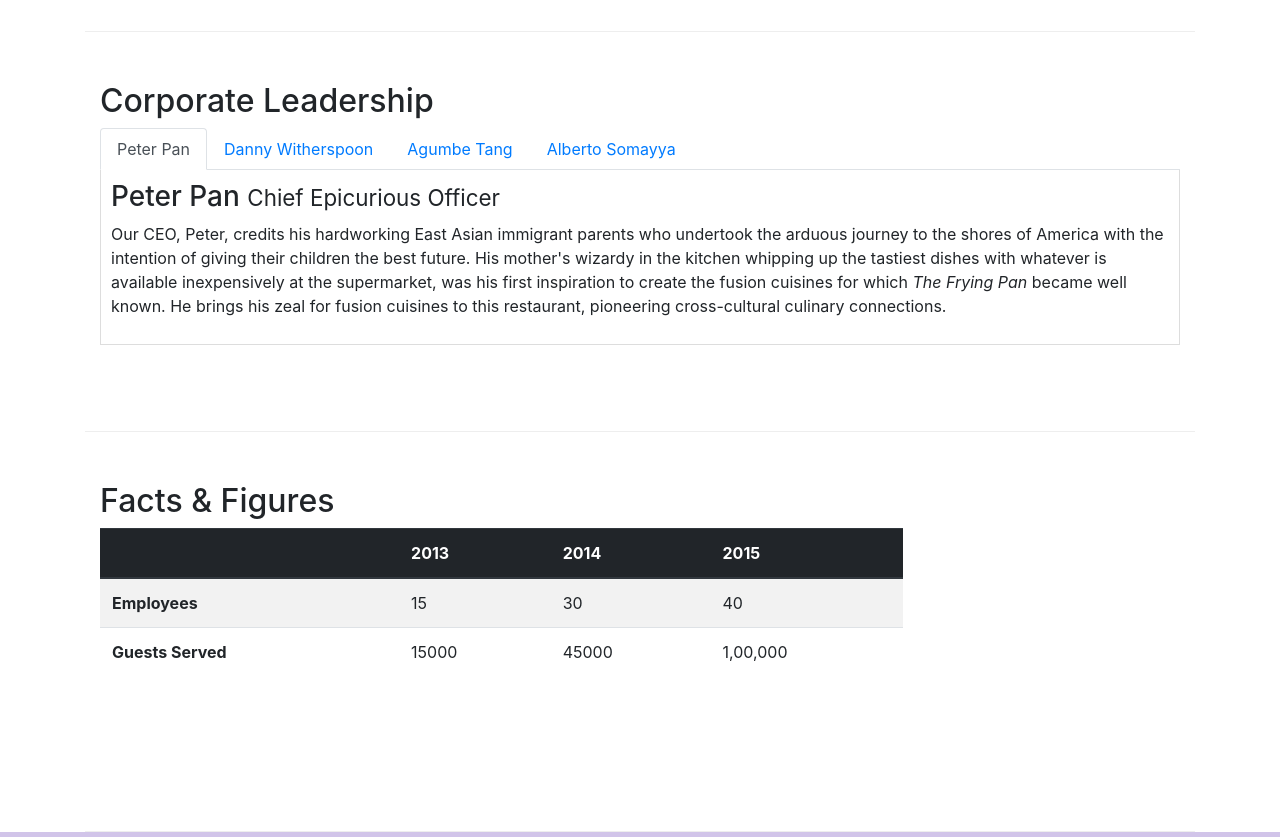
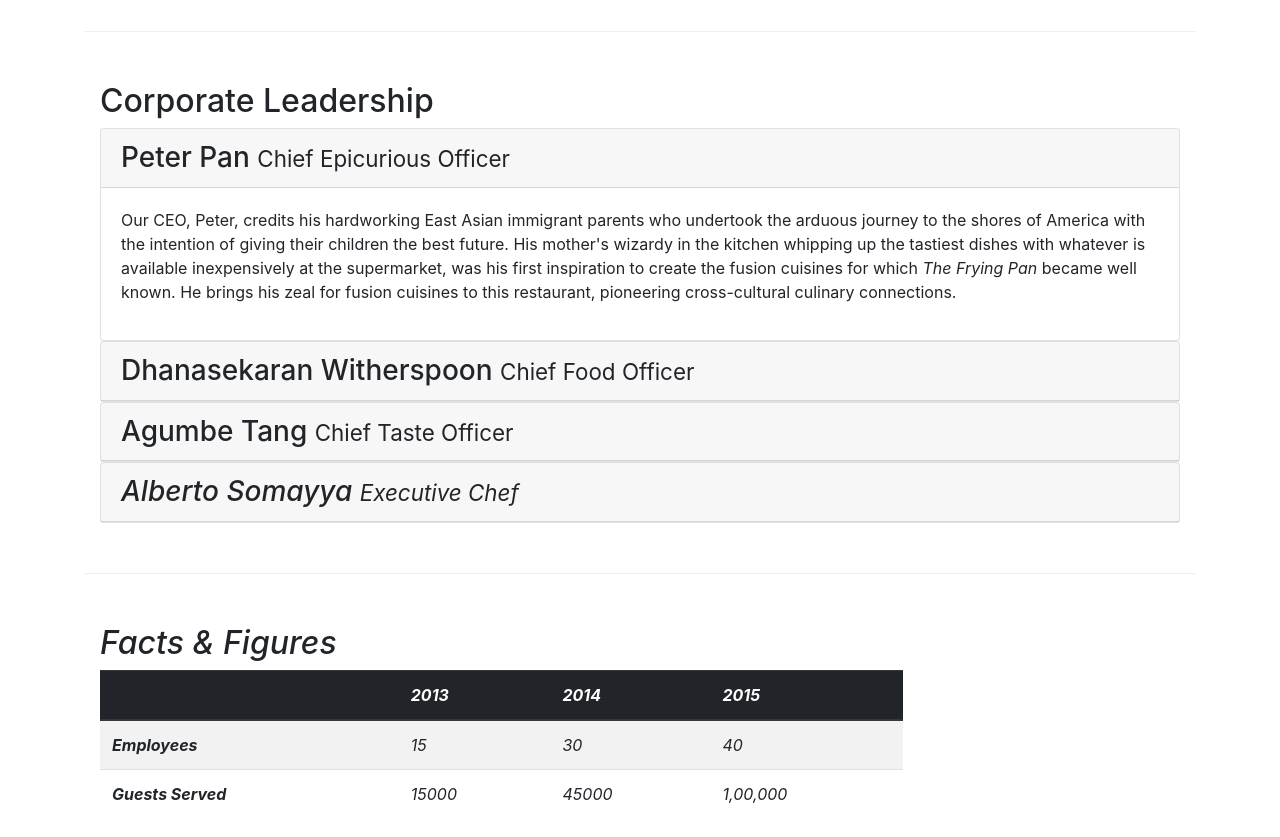
Before and after one commit to ayaam20/git-test, a website: page conFusion/aboutus.html in a window 1280 px wide. Shown: the part 940-1777 px from the top of the page. Drawn offline with nearby package versions, Linux system fonts and the light colour scheme.

Commit message:
Accordian

```diff
--- a/conFusion/aboutus.html
+++ b/conFusion/aboutus.html
@@ -96,7 +96,8 @@ ABCDEFGHIJKLMNOPQRSTUVWXYZ
 <div class="row row-content">
 <div class="col-12">
 <h2>Corporate Leadership</h2>
-<ul class="nav nav-tabs">
+
+<!-- -<ul class="nav nav-tabs">
 <li class="nav-item">
 <a class="nav-link active" href="#peter" role="tab" data-toggle="tab">Peter Pan</a>
 </li>
@@ -112,21 +113,86 @@ ABCDEFGHIJKLMNOPQRSTUVWXYZ
 </ul>
 <div class="tab-content">
 <div role="tabpanel" class="tab-pane fade show active" id="peter">
-<h3>Peter Pan <small>Chief Epicurious Officer</small></h3>
+<h3>Peter Pan <small>Chief Epicurious Officer</small></h3> -->
+
+<div id="accordian">
+
+<div class="card">
+<div class="card-header" role="tab" id="peterhead">
+<h3 class="mb-0">
+<a data-toggle="collapse" data-target="#peter">
+Peter Pan <small>Chief Epicurious Officer</small>
+</a>
+</h3>
+</div>
+<div class="collapse show" id="peter" data-parent="#accordion">
+<div class="card-body">
 <p class="d-none d-sm-block">Our CEO, Peter, credits his hardworking East Asian immigrant parents who undertook the arduous journey to the shores of America with the intention of giving their children the best future. His mother's wizardy in the kitchen whipping up the tastiest dishes with whatever is available inexpensively at the supermarket, was his first inspiration to create the fusion cuisines for which <em>The Frying Pan</em> became well known. He brings his zeal for fusion cuisines to this restaurant, pioneering cross-cultural culinary connections.</p>
 </div>
-<div role="tabpanel" class="tab-pane fade" id="danny">
+</div>
+</div>
+
+<div class="card">
+<div class="card-header" role="tab" id="dannyhead">
+<h3 class="mb-0">
+<a class="collapsed" data-toggle="collapse" data-target="#danny">
+Dhanasekaran Witherspoon <small>Chief Food Officer</small>
+</a>
+</h3>
+</div>
+<div class="collapse" id="danny" data-parent="#accordion">
+<div class="card-body">
+<p class="d-none d-sm-block">Our CFO, Danny, as he is affectionately referred to by his colleagues, comes from a long established family tradition in farming and produce. His experiences growing up on a farm in the Australian outback gave him great appreciation for varieties of food sources. As he puts it in his own words, <em>Everything that runs, wins, and everything that stays, pays!</em></p>
+</div>
+</div>
+</div>
+<div class="card">
+<div class="card-header" role="tab" id="agumbehead">
+<h3 class="mb-0">
+<a class="collapsed" data-toggle="collapse" data-target="#agumbe">
+Agumbe Tang <small>Chief Taste Officer</small>
+</a>
+</h3>
+</div>
+<div class="collapse" id="agumbe" data-parent="#accordion">
+<div class="card-body">
+<p class="d-none d-sm-block">Blessed with the most discerning gustatory sense, Agumbe, our CTO, personally ensures that every dish that we serve meets his exacting tastes. Our chefs dread the tongue lashing that ensues if their dish does not meet his exacting standards. He lives by his motto, <em>You click only if you survive my lick.</p>
+</div>
+</div>
+</div>
+<div class="card">
+<div class="card-header" role="tab" id="albertohead">
+<h3 class="mb-0">
+<a class="collapsed" data-toggle="collapse" data-target="#alberto">
+Alberto Somayya <small>Executive Chef</small>
+</a>
+</h3>
+</div>
+<div class="collapse" id="alberto" data-parent="#accordion">
+<div class="card-body">
+<p class="d-none d-sm-block">Award winning three-star Michelin chef with wide International experience having worked closely with whos-who in the culinary world, he specializes in creating mouthwatering Indo-Italian fusion experiences. He says, <em>Put together the cuisines from the two craziest cultures, and you get a winning hit! Amma Mia!</em></p>
+</div>
+</div>
+</div>
+<!-- <h3>Peter Pan <small>Chief Epicurious Officer</small></h3>
+<p class="d-none d-sm-block">Our CEO, Peter, credits his hardworking East Asian immigrant parents who undertook the arduous journey to the shores of America with the intention of giving their children the best future. His mother's wizardy in the kitchen whipping up the tastiest dishes with whatever is available inexpensively at the supermarket, was his first inspiration to create the fusion cuisines for which <em>The Frying Pan</em> became well known. He brings his zeal for fusion cuisines to this restaurant, pioneering cross-cultural culinary connections.</p> -->
+
+<!-- <div role="tabpanel" class="tab-pane fade" id="danny">
 <h3>Dhanasekaran Witherspoon <small>Chief Food Officer</small></h3>
 <p class="d-none d-sm-block">Our CFO, Danny, as he is affectionately referred to by his colleagues, comes from a long established family tradition in farming and produce. His experiences growing up on a farm in the Australian outback gave him great appreciation for varieties of food sources. As he puts it in his own words, <em>Everything that runs, wins, and everything that stays, pays!</em></p>
 </div>
-<div role="tabpanel" class="tab-pane fade" id="agumbe">
+-->
+
+<!-- <div role="tabpanel" class="tab-pane fade" id="agumbe">
 <h3>Agumbe Tang <small>Chief Taste Officer</small></h3>
 <p class="d-none d-sm-block">Blessed with the most discerning gustatory sense, Agumbe, our CTO, personally ensures that every dish that we serve meets his exacting tastes. Our chefs dread the tongue lashing that ensues if their dish does not meet his exacting standards. He lives by his motto, <em>You click only if you survive my lick.</em></p>
-</div>
-<div role="tabpanel" class="tab-pane fade" id="albert">
+</div> -->
+
+<!-- <div role="tabpanel" class="tab-pane fade" id="albert">
 <h3>Alberto Somayya <small>Executive Chef</small></h3>
 <p class="d-none d-sm-block">Award winning three-star Michelin chef with wide International experience having worked closely with whos-who in the culinary world, he specializes in creating mouthwatering Indo-Italian fusion experiences. He says, <em>Put together the cuisines from the two craziest cultures, and you get a winning hit! Amma Mia!</em></p>
-</div>
+</div> -->
+
 </div>
 </div>
 </div>
```
Lines whose indentation alone changed are shown as unchanged.
